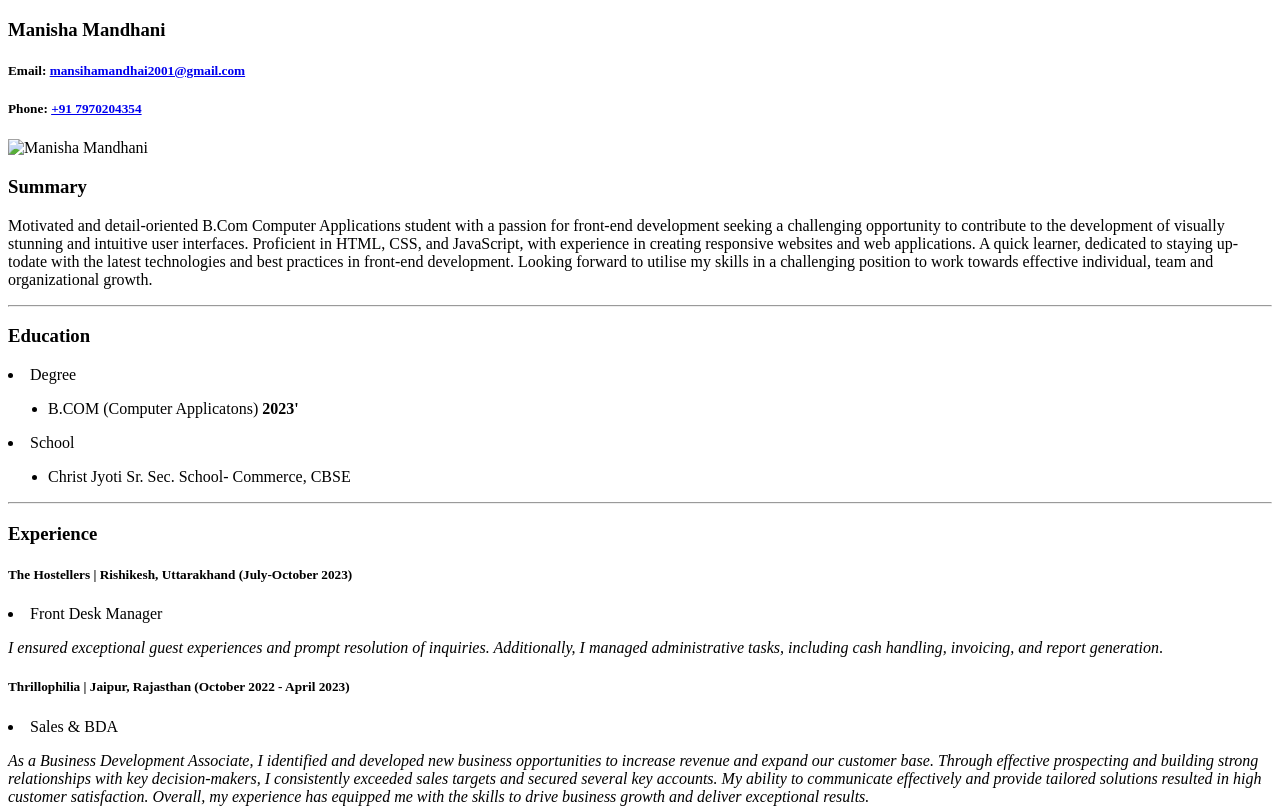
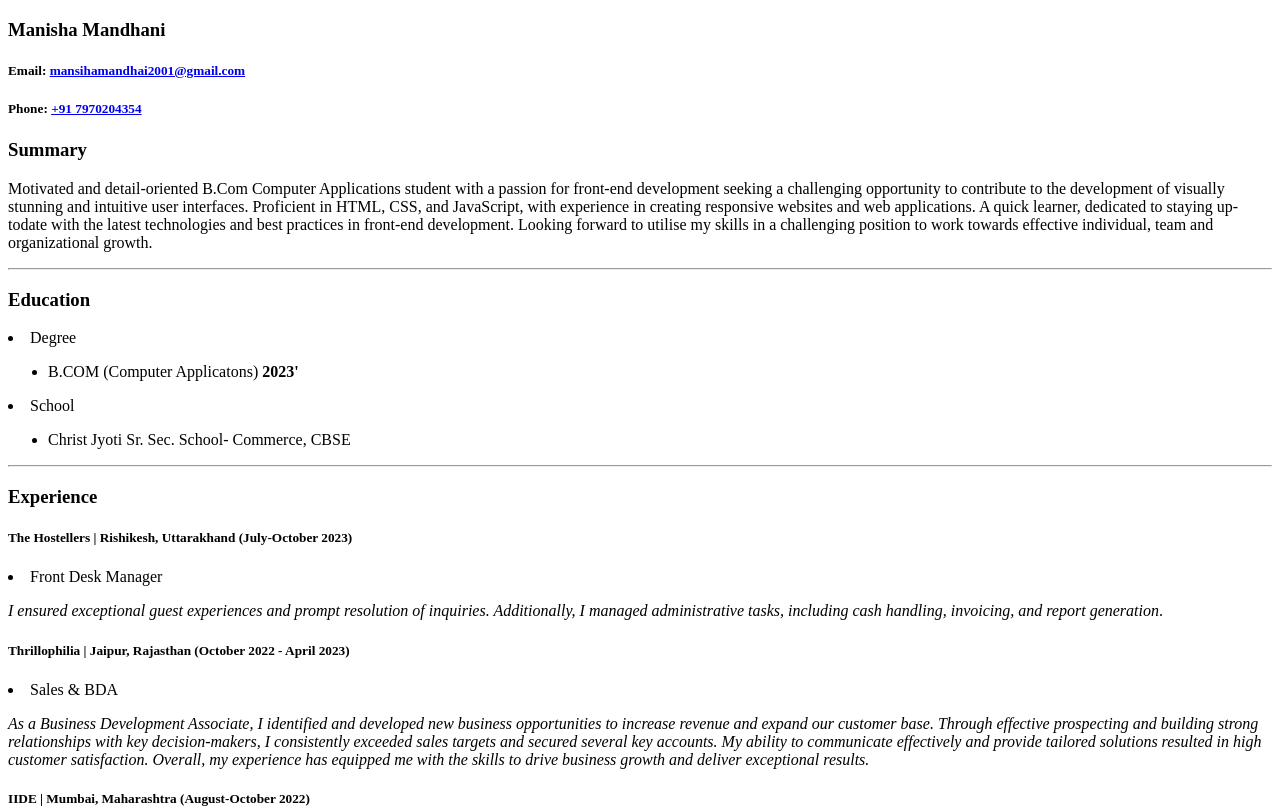
Before and after one commit to pixelpiratelord/Resume, a plain HTML site: page index.html in a window 1280 px wide. Shown: the top 810 px of the page. Drawn offline with Linux system fonts and the light colour scheme.

Commit message:
Update index.html

```diff
--- a/index.html
+++ b/index.html
@@ -10,7 +10,7 @@
             <h5>Email: <a href="mailto:mansihamandhai2001@gmail.com">mansihamandhai2001@gmail.com</a></h5>
             <h5>Phone: <a href="tel:+917970204354">+91 7970204354</a></h5>
 
-            <img src="Resume/Assets/Images/WhatsApp Image 2023-12-14 at 14.17.48.jpeg" alt="Manisha Mandhani"  width="100" height="150"/>
+
             <H3>Summary</H3>
             <p>Motivated and detail-oriented B.Com Computer Applications student with a passion for front-end
                 development seeking a challenging opportunity to contribute to the development of visually
```
